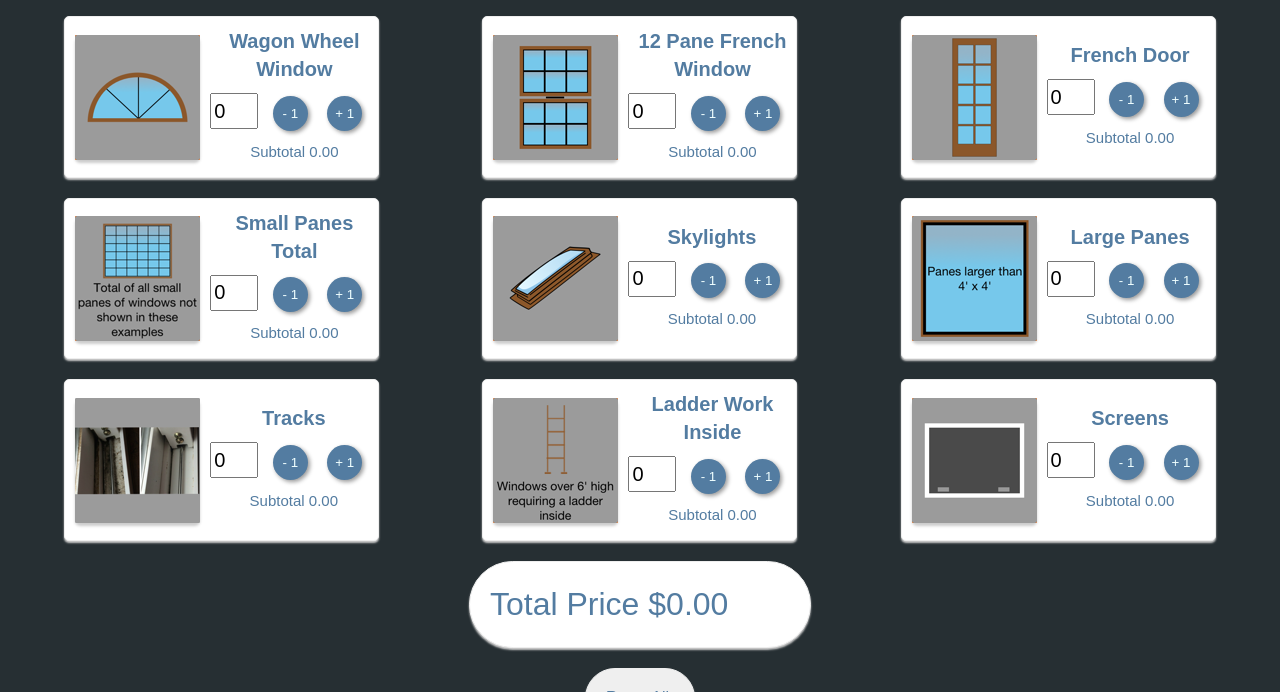
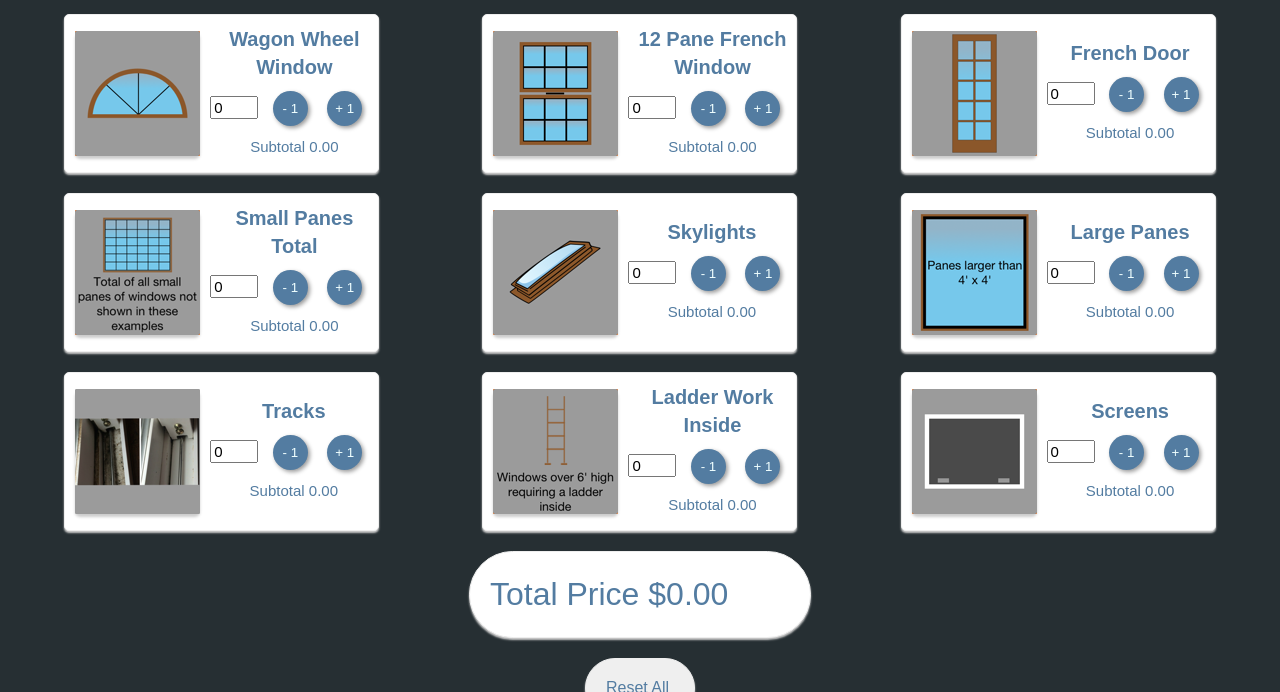
Before and after one commit to Ongomobile/webEstimateApp, a plain HTML site: page index.html in a window 1280 px wide. Shown: the part 632-1324 px from the top of the page. Drawn offline with Linux system fonts and the light colour scheme.

Commit message:
Update CSS

```diff
--- a/style.css
+++ b/style.css
@@ -162,8 +162,7 @@ header {
 }
 .qty-input {
   width: 40px;
-  height: 30px;
-  font-size: 20px;
+  font-size: 15px;
   margin-right: 10px;
 }
 
@@ -201,22 +200,6 @@ header {
   color: rgb(83, 124, 161);
 }
 
-/* @media (max-width: 620px) {
-
-  .main-nav a {
-    padding: 0.9rem;
-  }
-
-  .card-title {
-    font-size: 15px;
-  }
-
-  .qty-input {
-    width: 20px;
-    font-size: 12px;
-  }
-} */
-
 @media (max-width: 685px) {
   .main-nav ul {
     display: block;
```
